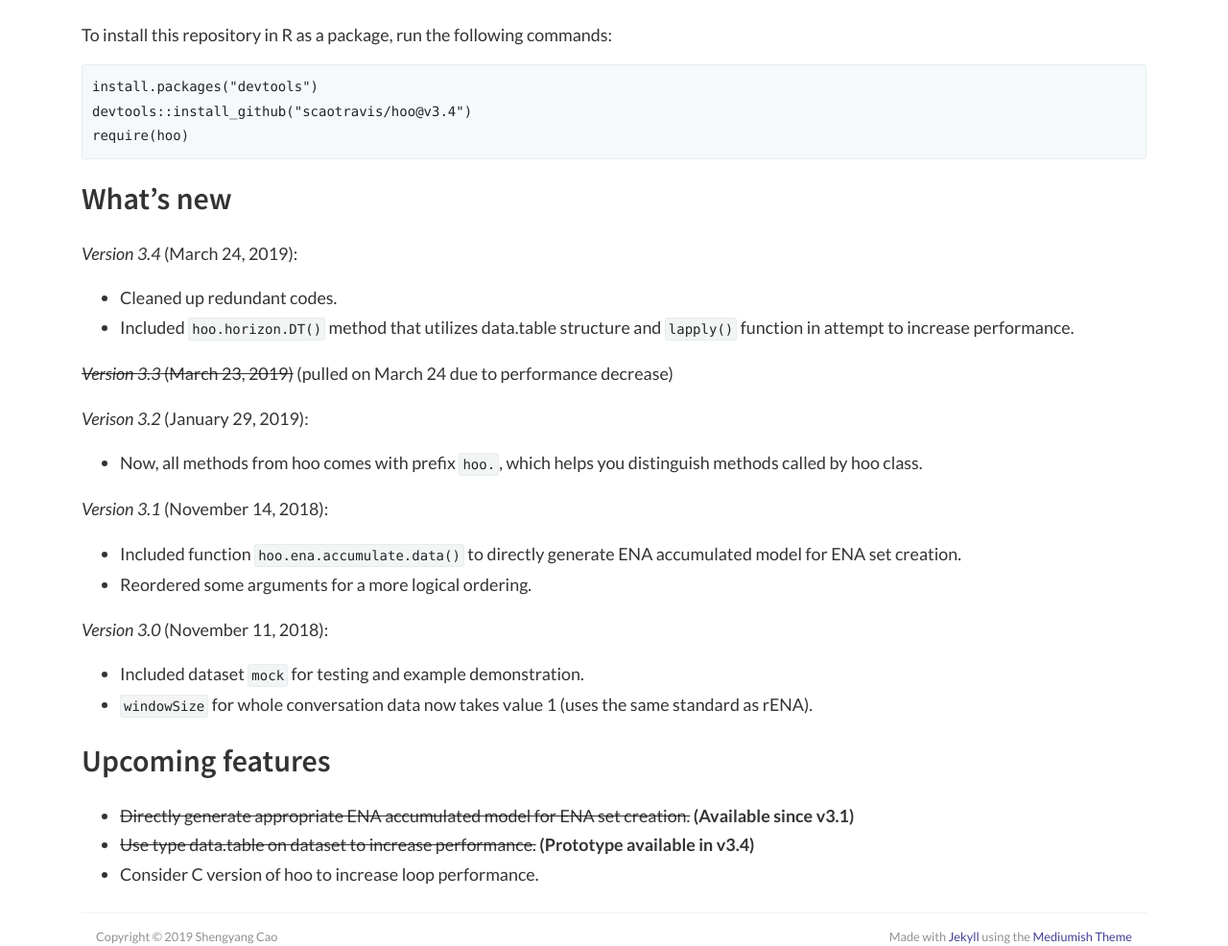
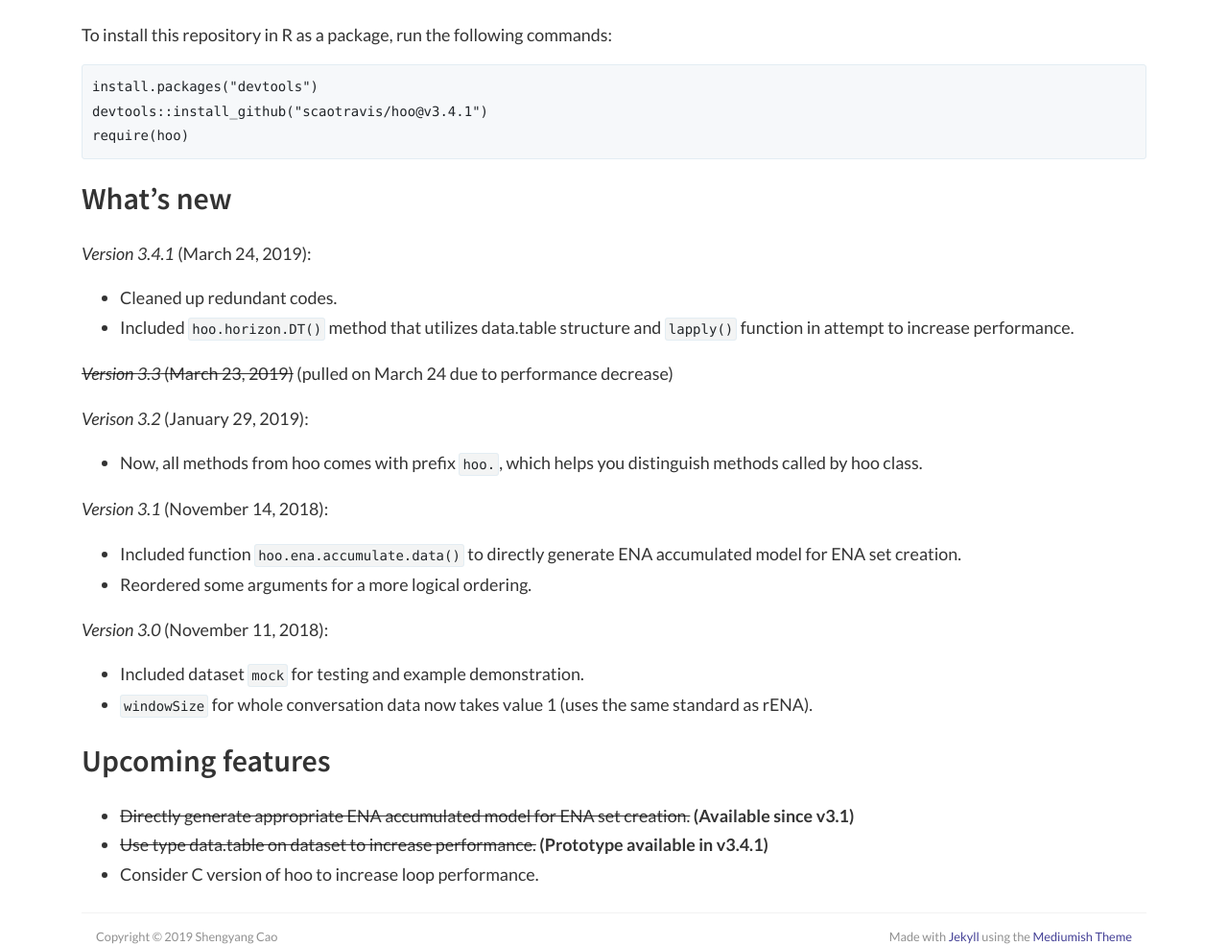
Before and after one commit to scaotravis/scaotravis.github.io, a Jekyll site: the page built from _posts/2019-02-24-hoo.md, in a window 1280 px wide and 1400 px high, scrolled down 449 px. Shown: the part 374-1360 px from the top of the window at 96% size. Built offline with Jekyll 4.4.1, drawn with Linux system fonts in a browser that asks for light colours; nearby versions of some CDN libraries; comment, search, counter and statistics services are not loaded.

Commit message:
update hoo page following 3.4.1 bug fix

````diff
--- a/_posts/2019-02-24-hoo.md
+++ b/_posts/2019-02-24-hoo.md
@@ -25,13 +25,13 @@ For more on how to interpret ENA model and plotted network, consult [Epistemic A
 To install this repository in R as a package, run the following commands:
 ```{r}
 install.packages("devtools")
-devtools::install_github("scaotravis/hoo@v3.4")
+devtools::install_github("scaotravis/hoo@v3.4.1")
 require(hoo)
 ```
 
 ## What's new
 
-*Version 3.4* (March 24, 2019):
+*Version 3.4.1* (March 24, 2019):
 * Cleaned up redundant codes.
 * Included `hoo.horizon.DT()` method that utilizes data.table structure and `lapply()` function in attempt to increase performance.
 
@@ -52,5 +52,5 @@ require(hoo)
 ## Upcoming features
 
 * ~~Directly generate appropriate ENA accumulated model for ENA set creation.~~ **(Available since v3.1)**
-* ~~Use type data.table on dataset to increase performance.~~ **(Prototype available in v3.4)**
+* ~~Use type data.table on dataset to increase performance.~~ **(Prototype available in v3.4.1)**
 * Consider C version of hoo to increase loop performance.
````
Also changed, not shown: 2 other files.
